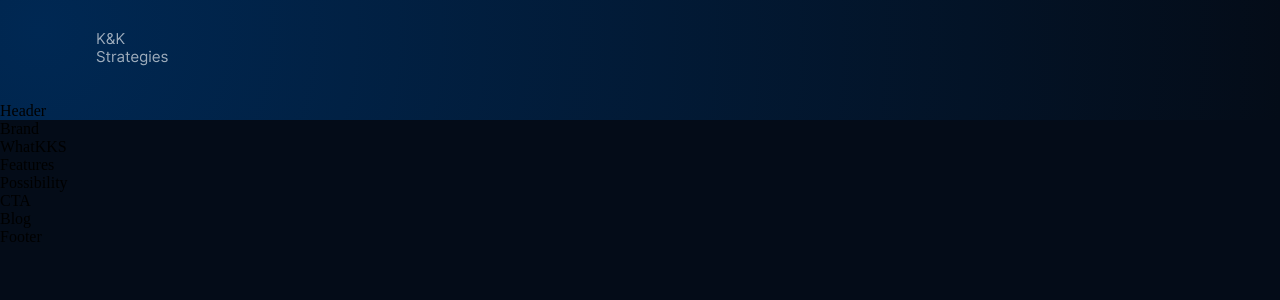
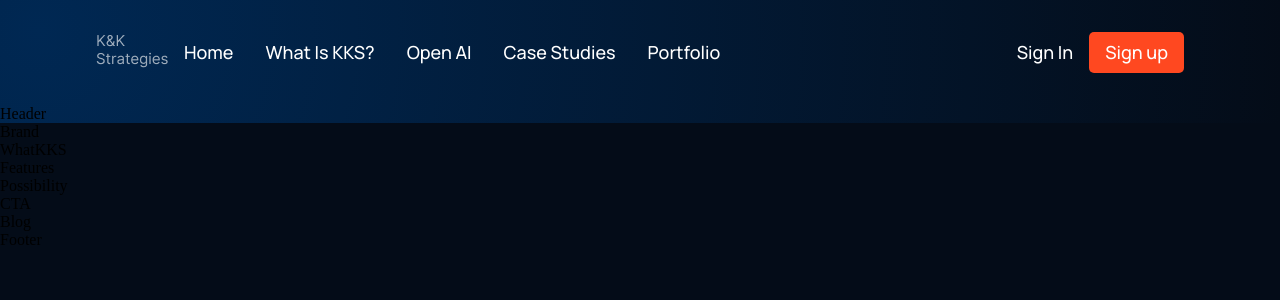
Before and after one commit to kxie28/KKS, a React (Create React App) app: page / in a window 1280 px wide. Shown: the top 300 px of the page. Built offline with nearby package versions, Linux system fonts and the light colour scheme.

Commit message:
nav bar changes and mobile device capabilities

```diff
--- a/src/components/navbar/Navbar.jsx
+++ b/src/components/navbar/Navbar.jsx
@@ -1,15 +1,51 @@
-import React from 'react';
+import React, { useState } from 'react';
 import { RiMenu3Line, RiCloseLine} from 'react-icons/ri';
 import logo from '../../assets/logo.png';
 import './navbar.css';
 
+const Menu = () => (
+  <>
+  <p><a href="#home">Home</a></p>
+  <p><a href="#wkks">What is KKS?</a></p>
+  <p><a href="#possibility">Open AI</a></p>
+  <p><a href="#features">Case Studies</a></p>
+  <p><a href="#blog">Portfolio</a></p>
+  </>
+)
+
 const Navbar = () => {
+  const [toggleMenu, setToggleMenu] = useState(false);
   return (
     <div className="KKS__navbar">
       <div className="KKS__navbar-links">
         <div classNAme="KKS__navbar-links_logo">
           <img src={logo} alt="logo" />
         </div>
+        <div className="KKS__navbar-links_container">
+          <Menu />
+        </div>
+      </div>
+      <div className="KKS__navbar-sign">
+        <p>Sign in</p>
+        <button type="button">Sign up</button>
+      </div>
+      <div className="KKS__navbar-menu">
+        {toggleMenu
+          ? <RiCloseLine color="#fff" size={27} onClick={() => setToggleMenu(false)}/>
+          : <RiMenu3Line color="#fff" size={27} onClick={() => setToggleMenu(true)}/>
+        }
+        {toggleMenu && (
+          <div className="KKS__navbar-menu_container scale-up-center">
+            <div className="KKS__navbar-menu_container-links">
+              <Menu />
+              <div className="KKS__navbar-menu_container-links-sign">
+                <p>Sign in</p>
+                <button type="button">Sign up</button>
+              </div>
+            </div>
+          </div>
+        )}
+
       </div>
     </div>
   )
--- a/src/components/navbar/navbar.css
+++ b/src/components/navbar/navbar.css
@@ -21,3 +21,112 @@
     width: 62.56px;
     height: 16.02px;
 }
+
+.KKS__navbar-links_container {
+    display: flex;
+    flex-direction: row;
+}
+
+.KKS__navbar-sign {
+    display: flex;
+    justify-content: flex-end;
+    align-items: center;
+}
+
+.KKS__navbar-links_container p,
+.KKS__navbar-sign p,
+.KKS__navbar-menu_container p {
+    color: #fff;
+    font-family: var(--font-family);
+    font-weight: 500;
+    font-size: 18px;
+    line-height: 25px;
+    text-transform: capitalize;
+
+    margin: 0 1rem;
+    cursor: pointer;
+}
+
+.KKS__navbar-sign button,
+.KKS__navbar-menu_container button {
+    padding: 0.5rem 1rem;
+    color: #fff;
+    left: 1153px;
+    top: 55px;
+    background: #FF4820;
+    font-family: var(--font-family);
+    font-weight: 500;
+    border-radius: 5px;
+    font-size: 18px;
+    line-height: 25px;
+    border: 0;
+    outline: none;
+    cursor: pointer;
+}
+
+.KKS__navbar-menu {
+    margin-left: 1rem;
+    display: none;
+    position: relative;
+}
+
+.KKS__navbar-menu svg {
+    cursor: pointer;
+}
+
+.KKS__navbar-menu_container {
+    display: flex;
+    justify-content: flex-end;
+    align-items: flex-end;
+    flex-direction: column;
+
+    text-align: end;
+    background: var(--color-footer);
+    padding: 2rem;
+    position: absolute;
+    top: 40px;
+    right: 0;
+    margin-top: 1rem;
+    min-width: 210px;
+    border-radius: 5px;
+    box-shadow: 0 0 5 rbga(0,0,0,0.2);
+}
+
+.KKS__navbar-menu_container p {
+    margin: 1rem 0;
+}
+
+.KKS__navbar-menu_container-links-sign {
+    display: none;
+}
+
+@media screen and (max-width: 1050px) {
+    .KKS__navbar-links_container {
+        display: none;
+    }
+
+    .KKS__navbar-menu {
+        display: flex;
+    }
+}
+
+@media screen and (max-width: 700px) {
+    .KKS__navbar {
+        padding: 2rem 4rem;
+    }
+}
+
+@media screen and (max-width: 550px) {
+    .KKS__navbar {
+        padding: 2rem;
+    }
+    .KKS__navbar-sign {
+        display: none;
+    }
+    .KKS__navbar-menu_container {
+        top: 20px;
+    }
+    .KKS__navbar-menu_container-links-sign {
+        display: block;
+    }
+}
```
